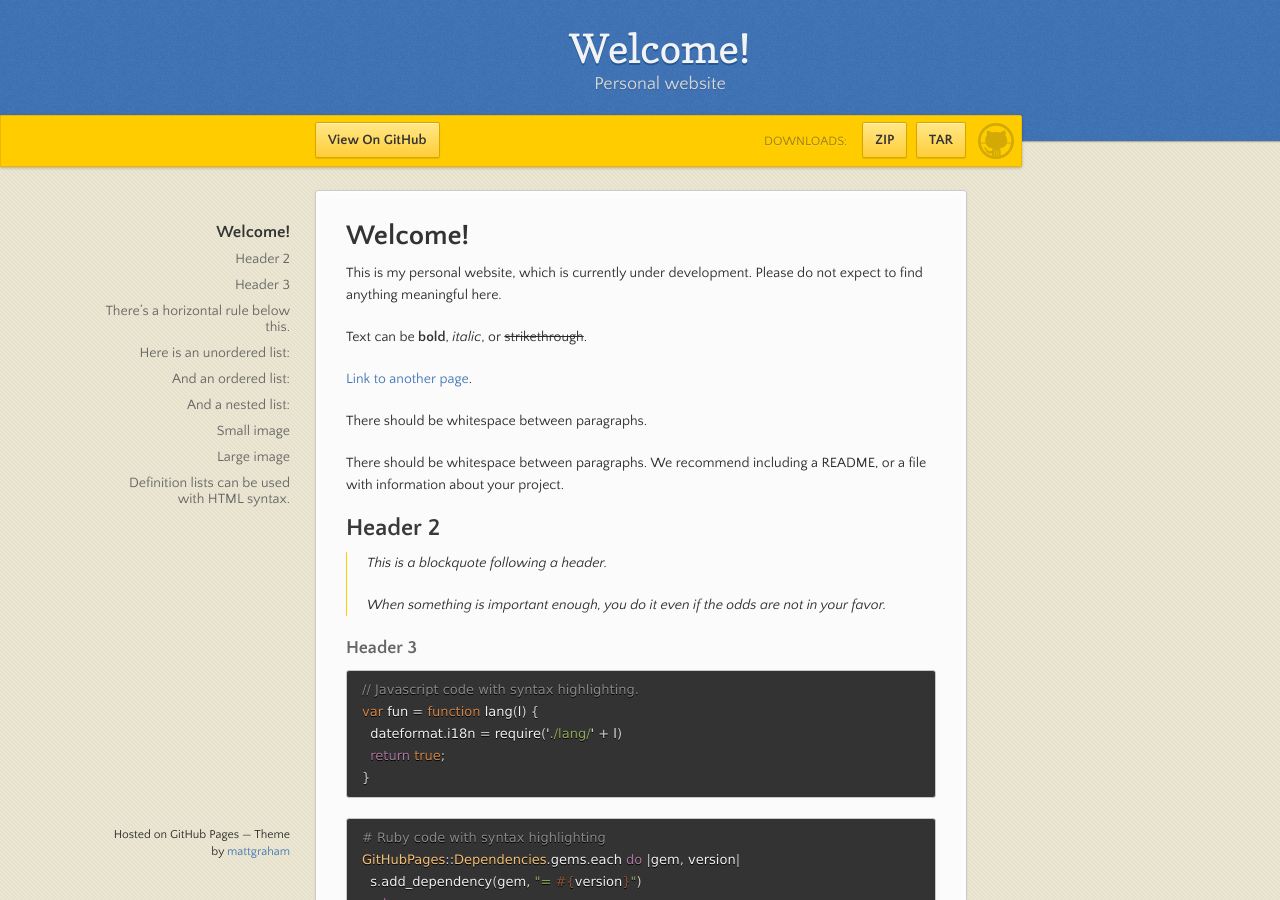
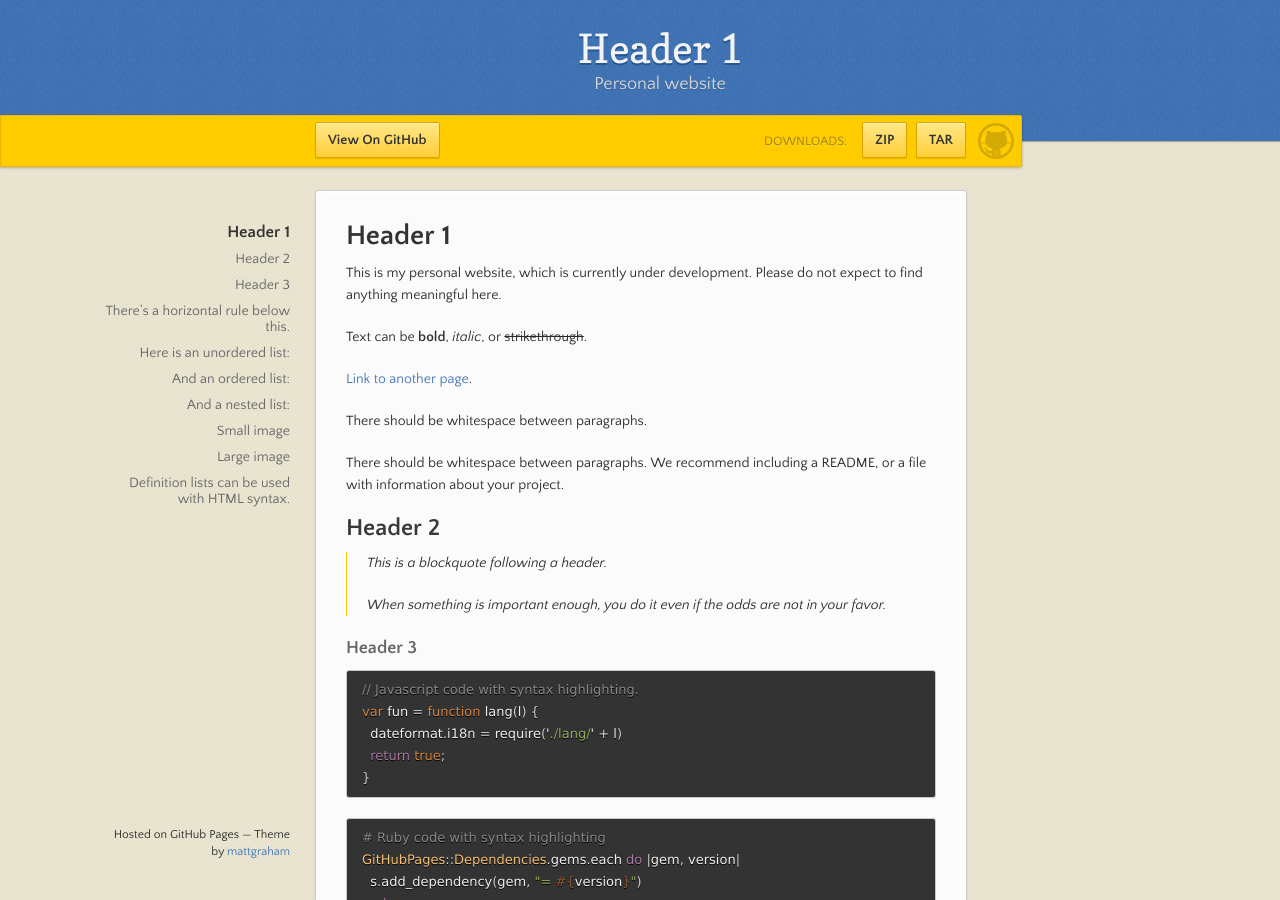
Before and after one commit to soukupmarek-edin/soukupmarek-edin.github.io, a Jekyll site: the page built from index.md, in a window 1280 px wide and 900 px high. Built offline with Jekyll 4.4.1, drawn with Linux system fonts in a browser that asks for light colours; our own code applies the rules of GitHub Pages for plain Markdown files.

Commit message:
Update index.md

```diff
--- a/index.md
+++ b/index.md
@@ -2,7 +2,7 @@
 layout: default
 ---
 
-# Welcome!
+# Header 1
 
 This is my personal website, which is currently under development. Please do not expect to find anything meaningful here.
 
```
